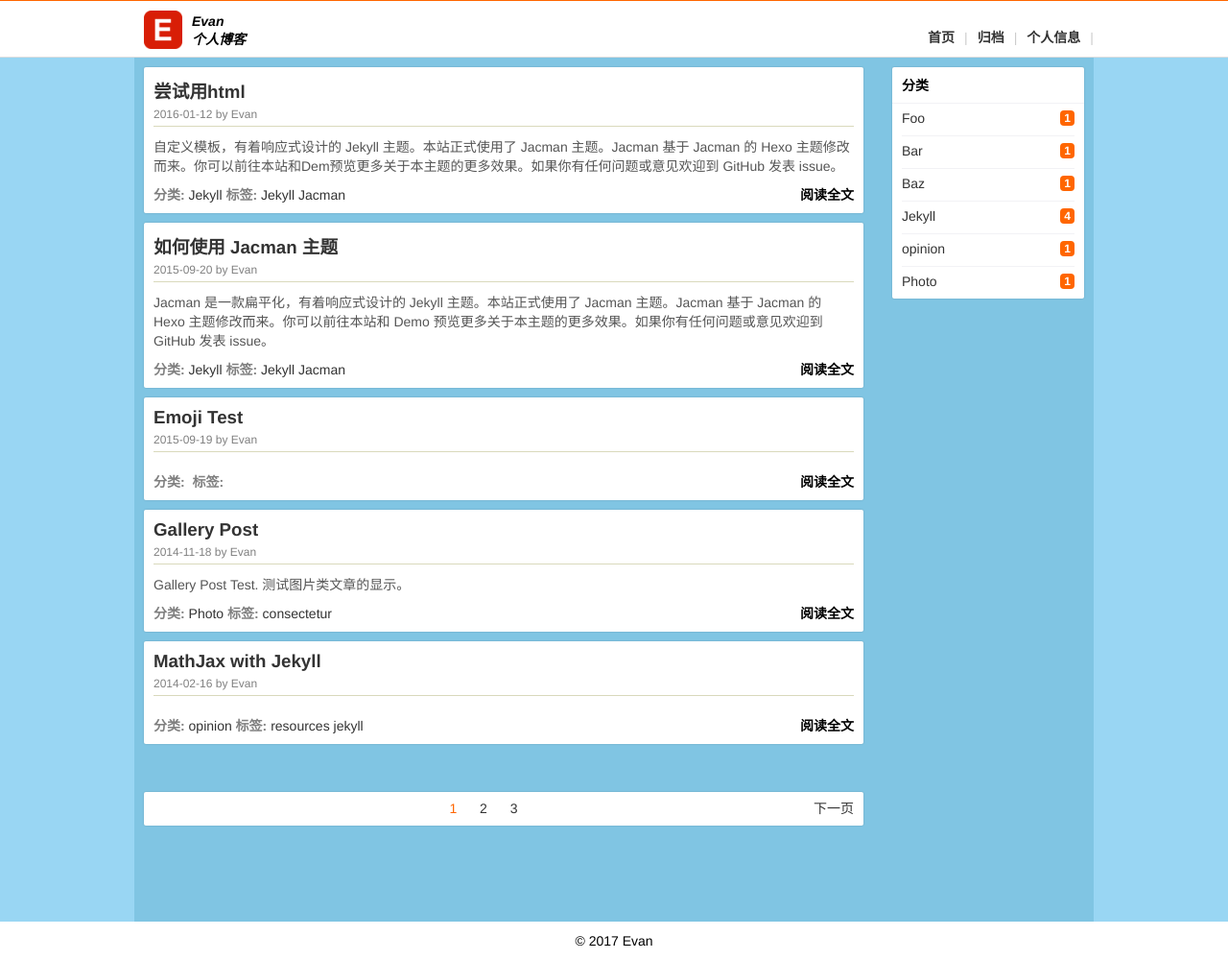
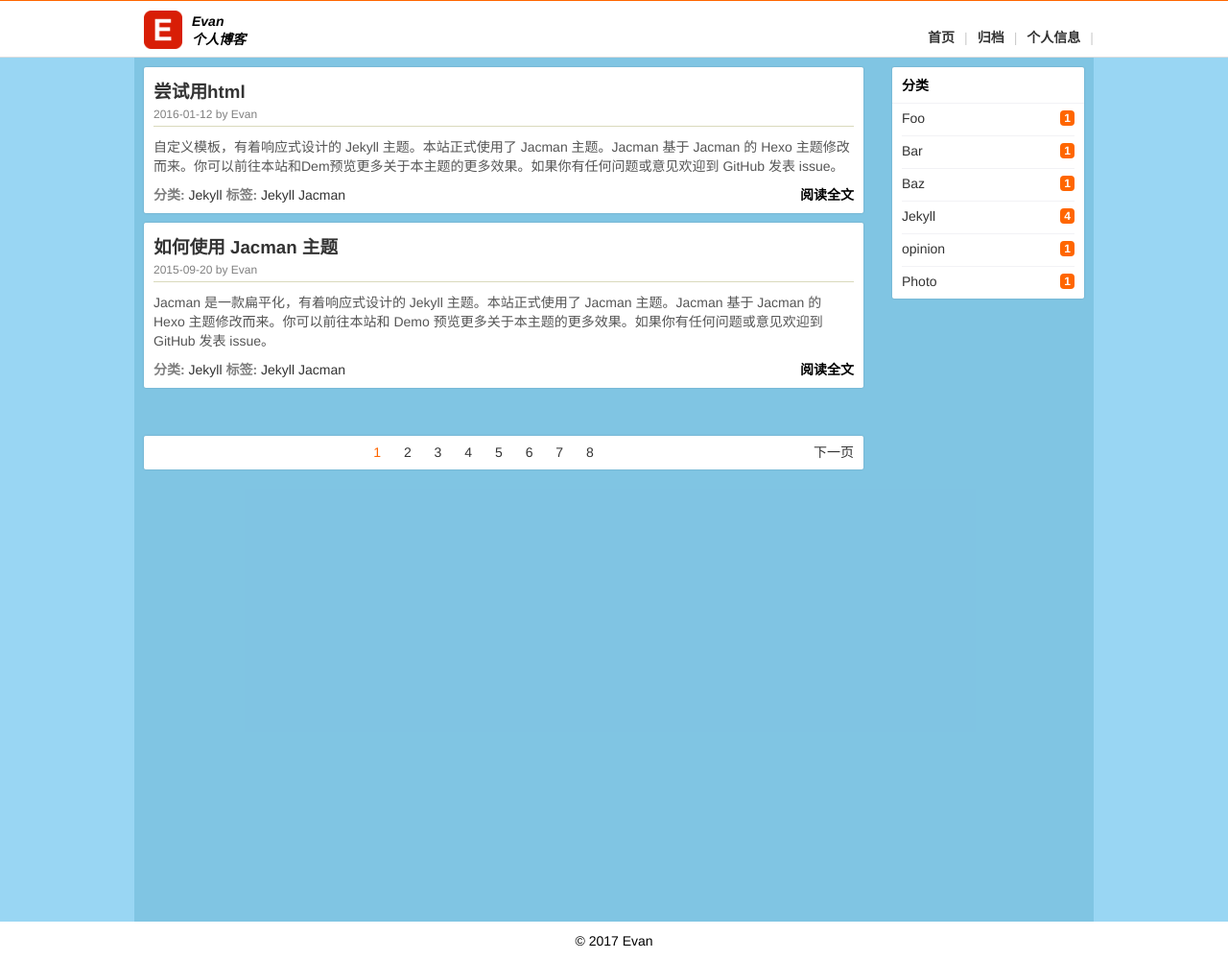
Before and after one commit to bnuephjx/bnuephjx.github.io, a Jekyll site: the page built from index.html, in a window 1280 px wide. Shown: the whole page at 96% size. Built offline with Jekyll 4.4.1, drawn with Linux system fonts in a browser that asks for light colours; the list of posts is cut into pages by our own code.

Commit message:
修改分页数量

```diff
--- a/_config.yml
+++ b/_config.yml
@@ -30,7 +30,7 @@ defaults:
       layout: "post"
 
 #### Pagination 分页数量
-paginate: 5
+paginate: 2
 
 #### Site 头部信息设置，assets是静态资源路径，例如css
 title : '个人博客'
```
